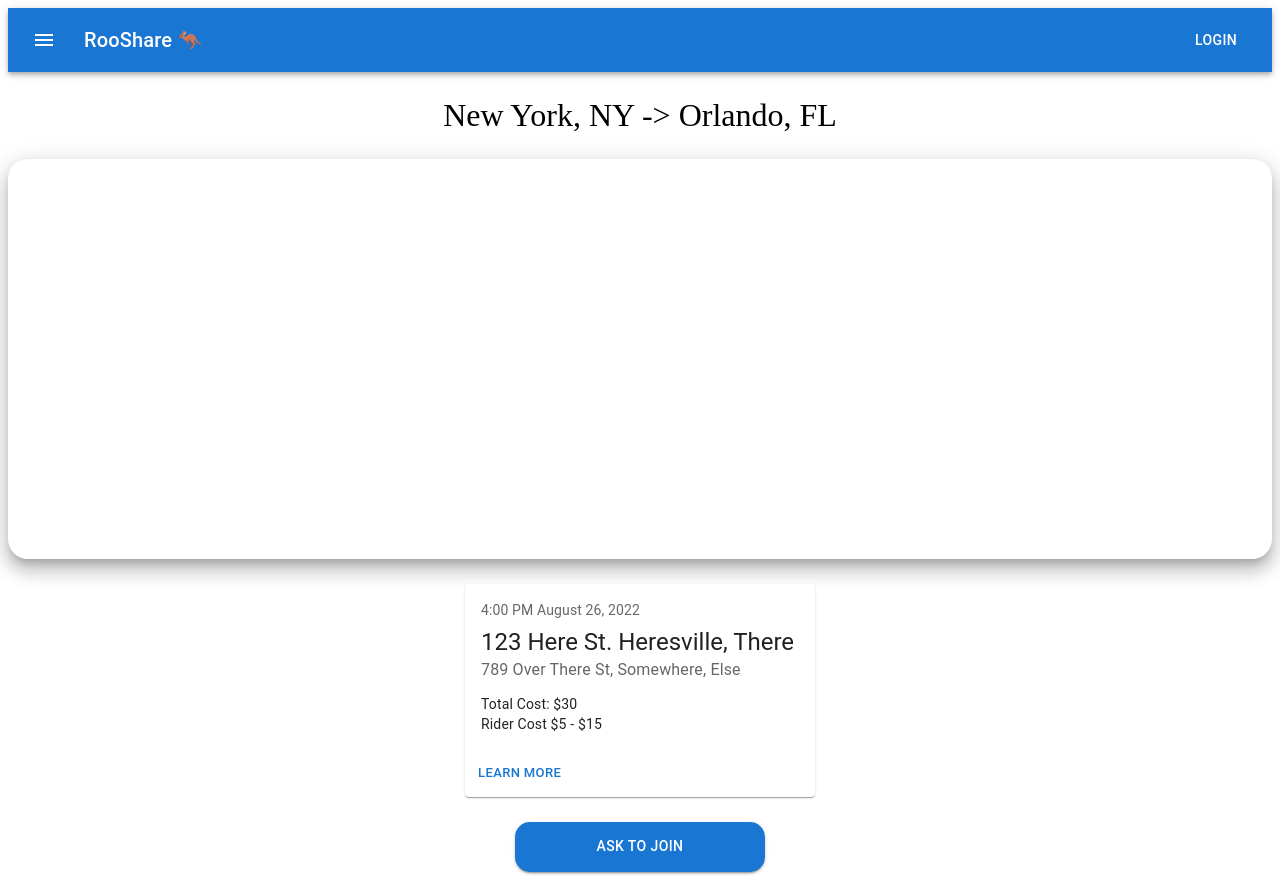
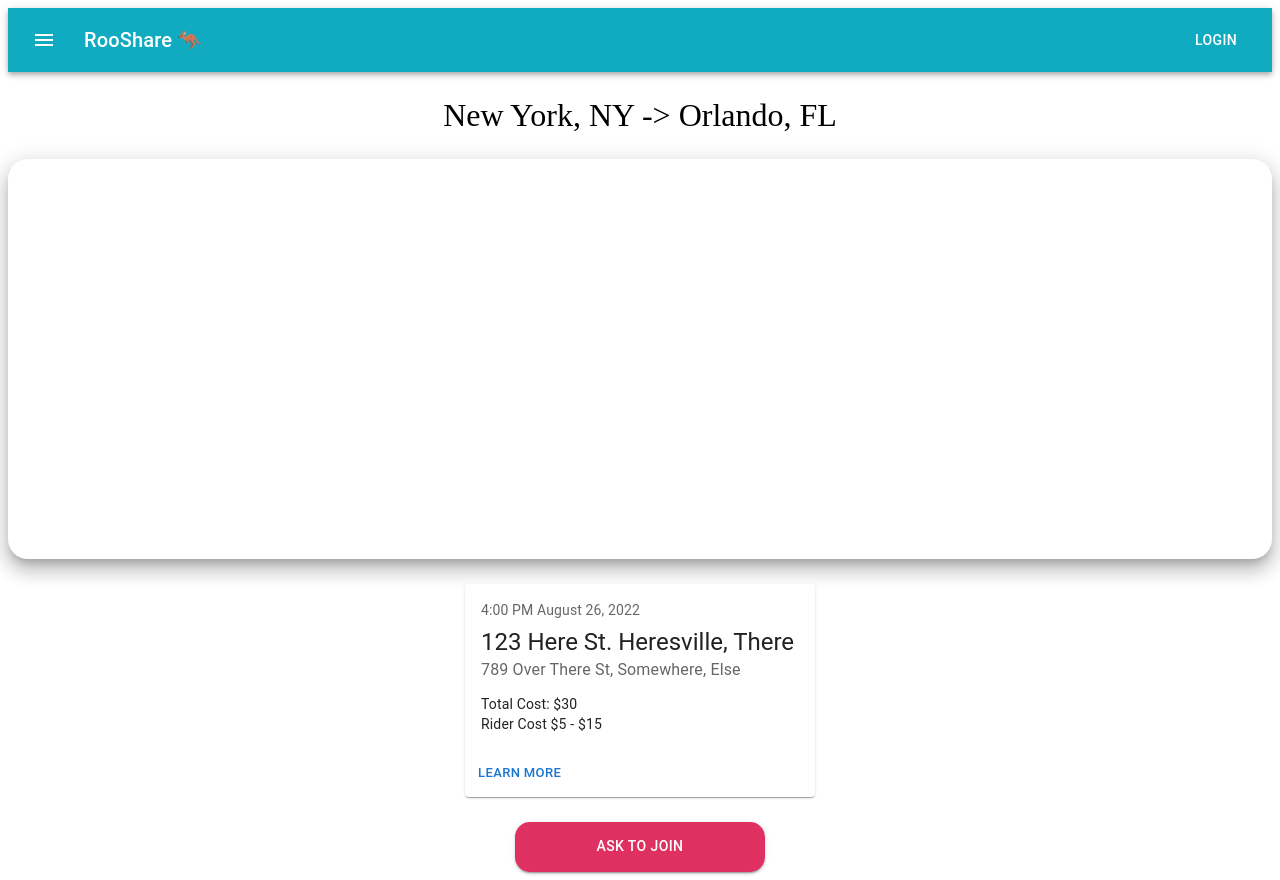
Before and after one commit to rfe-Ride-Share/Hidden-Sand-Village, a React (Create React App) app in the folder client/: page / in a window 1280 px wide. Built offline with nearby package versions, Linux system fonts and the light colour scheme; the HTML template or start-up script is replaced by a standard one.

Commit message:
Completed the basic stuff of the rider view and the ask to join. Got a placholder console.log in the rider view

```diff
--- a/client/src/components/trip-view/placeholder-bar.jsx
+++ b/client/src/components/trip-view/placeholder-bar.jsx
@@ -16,7 +16,11 @@ export default function PlaceHolderBar() {
       }}
     >
       <AppBar position="static"ß>
-        <Toolbar>
+        <Toolbar
+        sx={{
+          backgroundColor: '#11ABC1',
+        }}
+        >
           <IconButton
             size="large"
             edge="start"
--- a/client/src/components/trip-view/rider-trip-view/asktojoin.jsx
+++ b/client/src/components/trip-view/rider-trip-view/asktojoin.jsx
@@ -9,7 +9,11 @@ function AskToJoin() {
         sx={{
           width: '250px',
           height: '50px',
-          borderRadius: '15px'
+          borderRadius: '15px',
+          backgroundColor: '#DF3062',
+        }}
+        onClick={() => {
+          console.log('Ask to Join functionality goes here: asktojoin.jsx');
         }}
       >
           Ask to Join
```
Also changed, not shown: 1 other file (tests, documents, lock files or other folders).
